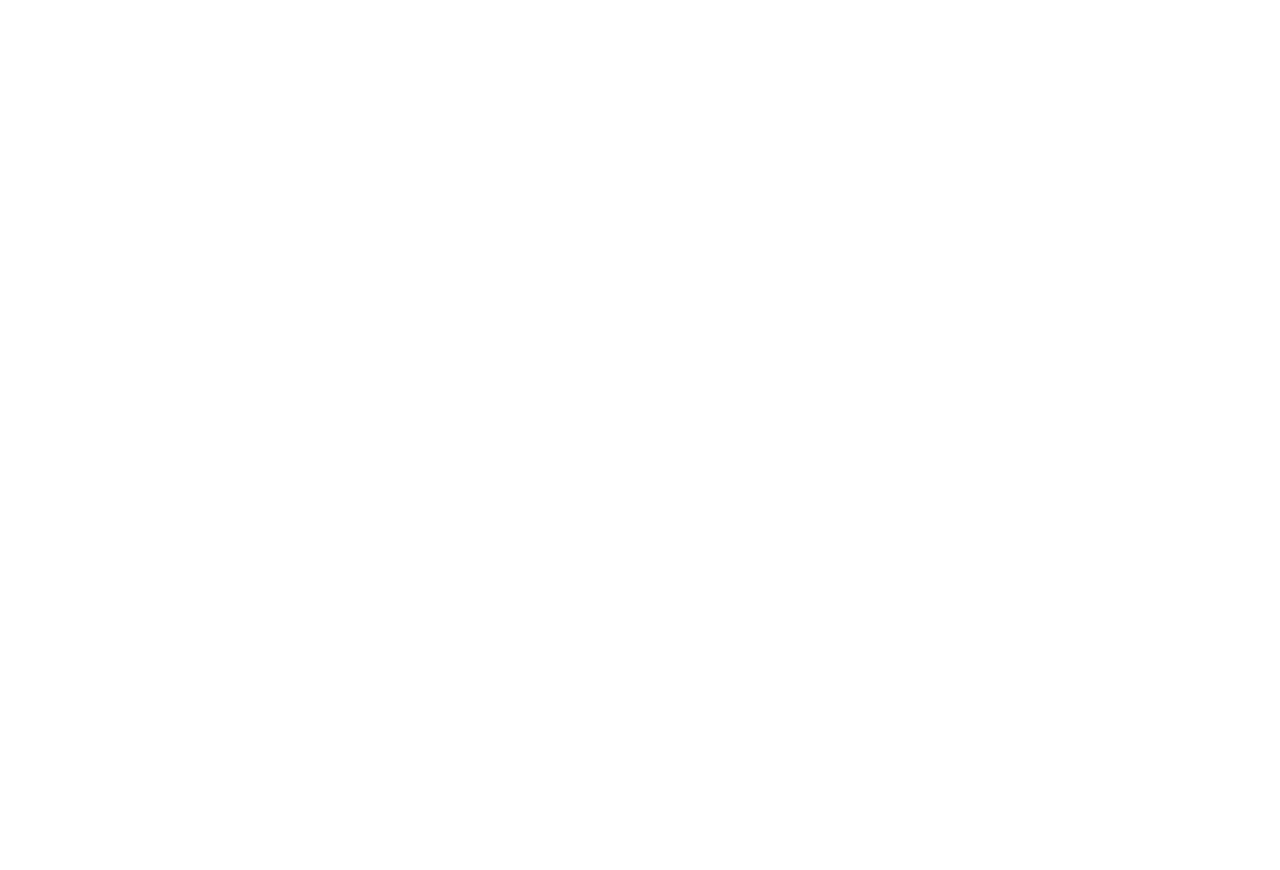
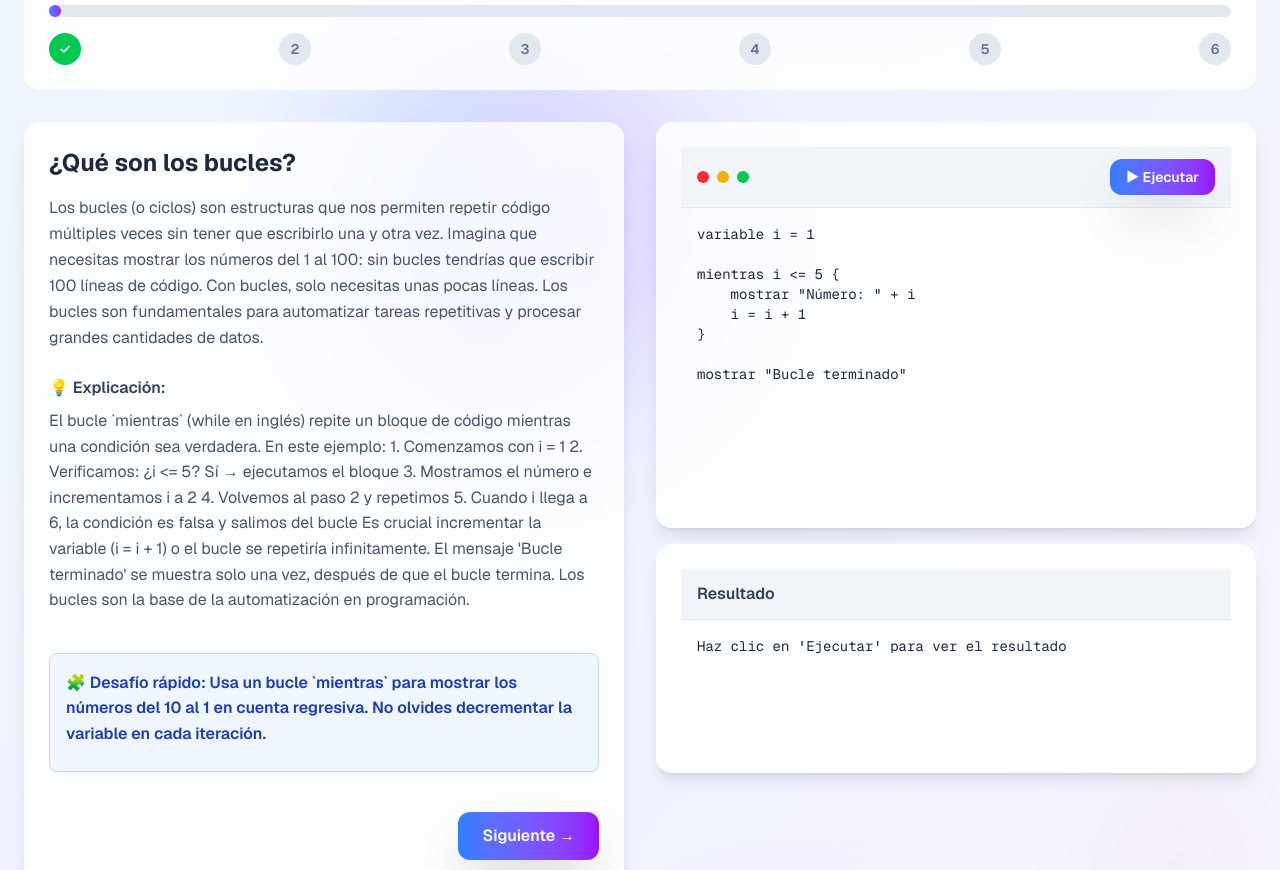
Before and after one commit to nicvazquezdev/hispano-lang-website, a Next.js app: page /lecciones/bucles in a window 1280 px wide. Before the commit this address had no page. Shown: the part 427-1297 px from the top of the page. Before the commit the page ends 800 px from the top, so only its background shows below. Built offline with nearby package versions, Linux system fonts and the light colour scheme.

Commit message:
Add BuclesLesson component with interactive lessons on loops. Include detailed explanations, code examples, and challenges to facilitate understanding of loop structures and their applications in programming.

```diff
--- /dev/null
+++ b/app/lecciones/bucles/page.tsx
@@ -0,0 +1,133 @@
+import LessonPage from "@/components/lessons/LessonPage";
+
+export default function BuclesLesson() {
+  const steps = [
+    {
+      title: "¿Qué son los bucles?",
+      content:
+        "Los bucles (o ciclos) son estructuras que nos permiten repetir código múltiples veces sin tener que escribirlo una y otra vez. Imagina que necesitas mostrar los números del 1 al 100: sin bucles tendrías que escribir 100 líneas de código. Con bucles, solo necesitas unas pocas líneas. Los bucles son fundamentales para automatizar tareas repetitivas y procesar grandes cantidades de datos.",
+      code: `variable i = 1
+
+mientras i <= 5 {
+    mostrar "Número: " + i
+    i = i + 1
+}
+
+mostrar "Bucle terminado"`,
+      explanation:
+        "El bucle `mientras` (while en inglés) repite un bloque de código mientras una condición sea verdadera. En este ejemplo:\n\n1. Comenzamos con i = 1\n2. Verificamos: ¿i <= 5? Sí → ejecutamos el bloque\n3. Mostramos el número e incrementamos i a 2\n4. Volvemos al paso 2 y repetimos\n5. Cuando i llega a 6, la condición es falsa y salimos del bucle\n\nEs crucial incrementar la variable (i = i + 1) o el bucle se repetiría infinitamente. El mensaje 'Bucle terminado' se muestra solo una vez, después de que el bucle termina. Los bucles son la base de la automatización en programación.",
+      challenge:
+        "🧩 Desafío rápido: Usa un bucle `mientras` para mostrar los números del 10 al 1 en cuenta regresiva. No olvides decrementar la variable en cada iteración.",
+    },
+    {
+      title: "Bucle Mientras (While)",
+      content:
+        "El bucle `mientras` es perfecto cuando no sabemos exactamente cuántas veces se repetirá el código, solo sabemos la condición que debe cumplirse. Es como decir 'mientras tengas hambre, sigue comiendo'. El bucle continúa hasta que la condición se vuelva falsa.",
+      code: `variable contador = 0
+variable suma = 0
+
+mientras contador < 5 {
+    contador = contador + 1
+    suma = suma + contador
+    mostrar "Iteración " + contador + ", suma parcial: " + suma
+}
+
+mostrar "Suma total: " + suma`,
+      explanation:
+        "Este ejemplo muestra un patrón común: usar un bucle para acumular valores. Comenzamos con un contador en 0 y una suma en 0. En cada iteración:\n\n1. Incrementamos el contador\n2. Sumamos el contador a la suma total\n3. Mostramos el progreso\n\nCuando el contador llega a 5, la condición `contador < 5` se vuelve falsa y salimos del bucle. La suma final es 1+2+3+4+5 = 15. Los bucles `mientras` son ideales para procesar datos hasta que se cumpla una condición específica, como leer archivos hasta el final, o validar entrada hasta que sea correcta.",
+      challenge:
+        "🧩 Desafío rápido: Crea un bucle que calcule el factorial de 5 (5! = 5 × 4 × 3 × 2 × 1). Usa una variable para acumular el producto y otra como contador.",
+    },
+    {
+      title: "Bucle Para (For)",
+      content:
+        "El bucle `para` es ideal cuando sabemos exactamente cuántas veces queremos repetir algo. Combina en una sola línea la inicialización, la condición y el incremento. Es más compacto y claro para iteraciones con contador. Es como decir 'para cada número del 1 al 10, haz esto'.",
+      code: `para variable i = 1; i <= 5; i = i + 1 {
+    mostrar "Iteración número: " + i
+}
+
+mostrar "---"
+
+para variable j = 0; j < 3; j = j + 1 {
+    mostrar "Valor de j: " + j
+}`,
+      explanation:
+        "La estructura del bucle `para` tiene tres partes separadas por punto y coma:\n\n1. **Inicialización** (variable i = 1): Se ejecuta una sola vez al inicio\n2. **Condición** (i <= 5): Se verifica antes de cada iteración\n3. **Incremento** (i = i + 1): Se ejecuta al final de cada iteración\n\nEsto hace que el bucle `para` sea muy compacto: todo el control del bucle está en una sola línea. Es especialmente útil cuando trabajamos con rangos numéricos conocidos. El primer bucle se ejecuta 5 veces (i: 1,2,3,4,5) y el segundo 3 veces (j: 0,1,2). Nota que podemos usar diferentes nombres de variable en diferentes bucles.",
+      challenge:
+        "🧩 Desafío rápido: Usa un bucle `para` para crear una tabla de multiplicar del 7. Muestra '7 x 1 = 7', '7 x 2 = 14', etc., hasta 7 x 10.",
+    },
+    {
+      title: "Control de Bucles: Continuar y Romper",
+      content:
+        "A veces necesitamos más control sobre nuestros bucles. `continuar` salta a la siguiente iteración sin ejecutar el resto del código, y `romper` termina el bucle inmediatamente. Son como atajos que nos permiten manejar casos especiales sin complicar la lógica.",
+      code: `// Ejemplo con continuar
+para variable i = 1; i <= 10; i = i + 1 {
+    si i == 5 {
+        continuar
+    }
+    mostrar i
+}
+
+mostrar "---"
+
+// Ejemplo con romper
+variable contador = 0
+mientras contador < 10 {
+    contador = contador + 1
+    si contador == 3 {
+        romper
+    }
+    mostrar "Contador: " + contador
+}`,
+      explanation:
+        "`continuar` y `romper` nos dan control fino sobre la ejecución del bucle:\n\n• **continuar**: Salta el resto de la iteración actual y va directo a la siguiente. En el primer ejemplo, cuando i es 5, se salta el `mostrar`, por eso se muestran 1,2,3,4,6,7,8,9,10 (falta el 5).\n\n• **romper**: Termina el bucle completamente, sin importar la condición. En el segundo ejemplo, aunque la condición dice `< 10`, cuando el contador llega a 3, el bucle se rompe y termina.\n\nEstas palabras clave son útiles para manejar casos especiales (continuar) o para salir temprano cuando encontramos lo que buscamos (romper). Sin embargo, deben usarse con cuidado para no hacer el código confuso.",
+      challenge:
+        "🧩 Desafío rápido: Usa un bucle del 1 al 20. Salta (continuar) los múltiplos de 3, y detente (romper) cuando llegues a 15. Muestra solo los números que cumplen las condiciones.",
+    },
+    {
+      title: "Bucles Anidados",
+      content:
+        "Podemos poner bucles dentro de otros bucles para crear patrones más complejos. Es como tener un bucle que se repite, y dentro de cada repetición, otro bucle que también se repite. Esto es útil para trabajar con tablas, matrices, o crear patrones bidimensionales.",
+      code: `para variable i = 1; i <= 3; i = i + 1 {
+    mostrar "--- Fila " + i + " ---"
+
+    para variable j = 1; j <= 4; j = j + 1 {
+        mostrar "  i=" + i + ", j=" + j
+    }
+}`,
+      explanation:
+        "En un bucle anidado, el bucle interno se ejecuta completamente por cada iteración del bucle externo. En este ejemplo:\n\n1. i = 1, entramos al primer bucle\n2. El bucle de j se ejecuta 4 veces (j: 1,2,3,4)\n3. Volvemos al bucle de i, ahora i = 2\n4. El bucle de j se ejecuta otras 4 veces\n5. Y así sucesivamente...\n\nTotal de iteraciones: 3 × 4 = 12. Los bucles anidados son poderosos pero pueden ser costosos en términos de rendimiento: si tienes un bucle de 100 iteraciones dentro de otro de 100, ¡tendrás 10,000 iteraciones en total! Úsalos cuando realmente necesites procesar datos bidimensionales o crear patrones complejos.",
+      challenge:
+        "🧩 Desafío rápido: Usa bucles anidados para crear una tabla de multiplicar del 1 al 5. El bucle externo para las filas (1-5) y el interno para las columnas (1-5). Muestra cada multiplicación.",
+    },
+    {
+      title: "¡Práctica libre!",
+      content:
+        "Ahora es tu turno de crear programas que automaticen tareas con bucles. Los bucles son una de las herramientas más poderosas en programación: te permiten procesar listas, crear patrones, validar datos, y mucho más. Experimenta con diferentes tipos de bucles y combinaciones.",
+      code: `// Suma de números del 1 al 10
+variable suma = 0
+
+para variable i = 1; i <= 10; i = i + 1 {
+    suma = suma + i
+}
+
+mostrar "La suma de 1 a 10 es: " + suma`,
+      explanation:
+        "En esta práctica libre experimenta con diferentes aplicaciones de bucles. Intenta crear contadores, acumuladores, validadores, generadores de patrones, o cualquier tarea repetitiva. La clave está en identificar qué debe repetirse y cuándo debe detenerse. Usa `mientras` cuando la condición sea más importante que el número de iteraciones, y `para` cuando sepas exactamente cuántas veces repetir. No olvides que los bucles infinitos (que nunca terminan) bloquearán tu programa, así que siempre asegúrate de que la condición pueda volverse falsa o de tener un `romper` como salida de emergencia.",
+      challenge:
+        "🧩 Desafío rápido: Crea un programa que encuentre todos los números pares entre 1 y 50 y los sume. Muestra tanto los números pares encontrados como la suma total al final.",
+      summary:
+        "🧠 Recuerda:\n\n• Los bucles `mientras` repiten código mientras una condición sea verdadera.\n• Los bucles `para` son ideales cuando conoces el número de iteraciones.\n• `continuar` salta a la siguiente iteración.\n• `romper` termina el bucle inmediatamente.\n• Los bucles anidados multiplican las iteraciones.\n• Siempre asegúrate de que tus bucles puedan terminar.\n• ¡Los bucles son fundamentales para automatizar tareas!",
+    },
+  ];
+
+  return (
+    <LessonPage
+      badge={{ emoji: "🔄", text: "Lección 6" }}
+      title="Bucles en"
+      titleGradient=" Hispano Lang"
+      description="Aprende a automatizar tareas repetitivas con bucles mientras y para"
+      steps={steps}
+    />
+  );
+}
```
